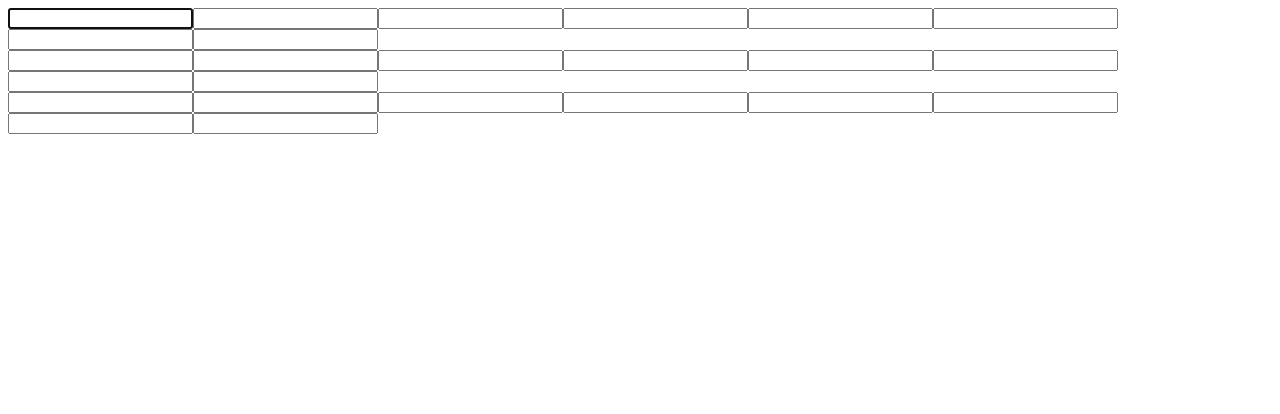
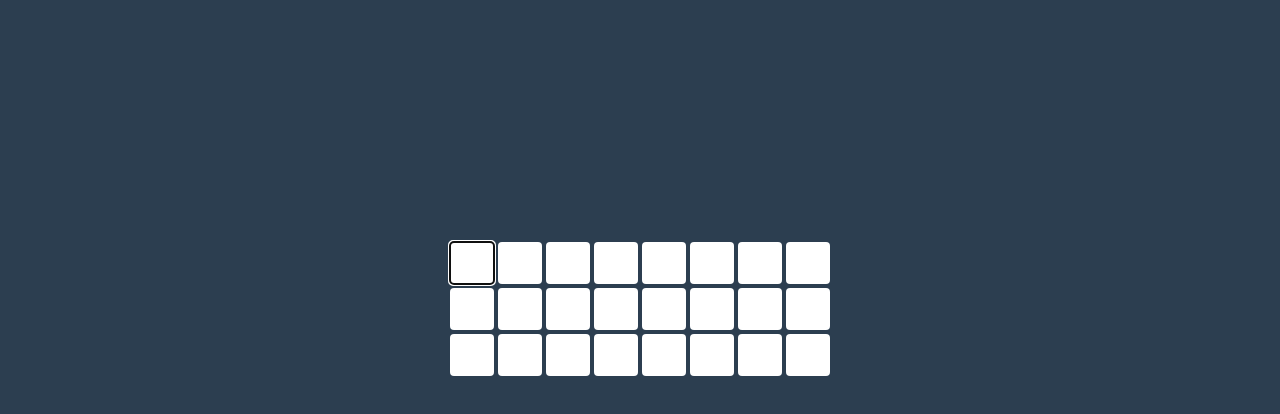
Before and after one commit to Maty2002v2/guess-the-word, a Vue app: page / in a window 1280 px wide. Shown: the top 414 px of the page. Built offline with nearby package versions, Linux system fonts and the light colour scheme.

Commit message:
Adding basic styles

```diff
--- a/src/App.vue
+++ b/src/App.vue
@@ -3,6 +3,7 @@
 </template>
 
 <script>
+import "@/styles/globalStyles.css";
 import boardGameComponent from "./components/boardGameComponent.vue";
 
 export default {
--- a/src/components/boardGameComponent.vue
+++ b/src/components/boardGameComponent.vue
@@ -1,5 +1,5 @@
 <template>
-  <div>
+  <div class="boardGame">
     <word-block-component
       v-for="x in 3"
       :key="x"
--- a/src/components/letterBlockComponent.vue
+++ b/src/components/letterBlockComponent.vue
@@ -5,6 +5,7 @@
       type="text"
       @input="goToTheNextLetter($event)"
       :class="{ goodAnswer: checkingTheLetter }"
+      class="letterBlock"
     />
   </div>
 </template>
@@ -43,10 +44,19 @@ export default {
 
 <style scoped>
 div {
-  display: inline-block;
+  /* display: inline-block; */
+}
+
+input[type="text"] {
+  border: none;
+  border-radius: 4px;
+}
+
+input[type="text"]:disabled {
+  background: #f0f0f0;
 }
 
 .goodAnswer {
-  color: lime;
+  color: #42b983;
 }
 </style>
--- a/src/components/wordBlockComponent.vue
+++ b/src/components/wordBlockComponent.vue
@@ -25,3 +25,5 @@ export default {
   },
 };
 </script>
+
+<style scoped></style>
--- /dev/null
+++ b/src/styles/globalStyles.css
@@ -0,0 +1,32 @@
+body {
+  padding: 0;
+  margin: 0;
+  background: #2c3e50;
+}
+
+.boardGame {
+  display: flex;
+  flex-direction: column;
+  /* text-align: center; */
+  /* align-items: center; */
+  justify-content: center;
+  width: 100%;
+  margin-top: 30vh;
+  /* height: 100vh; */
+}
+
+.wordBlock {
+  display: flex;
+  flex-wrap: nowrap;
+  margin: 0 auto;
+}
+
+.letterBlock {
+  width: 40px;
+  height: 40px;
+  margin: 2px;
+
+  text-align: center;
+  font-size: 30px;
+  font-weight: bold;
+}
```
